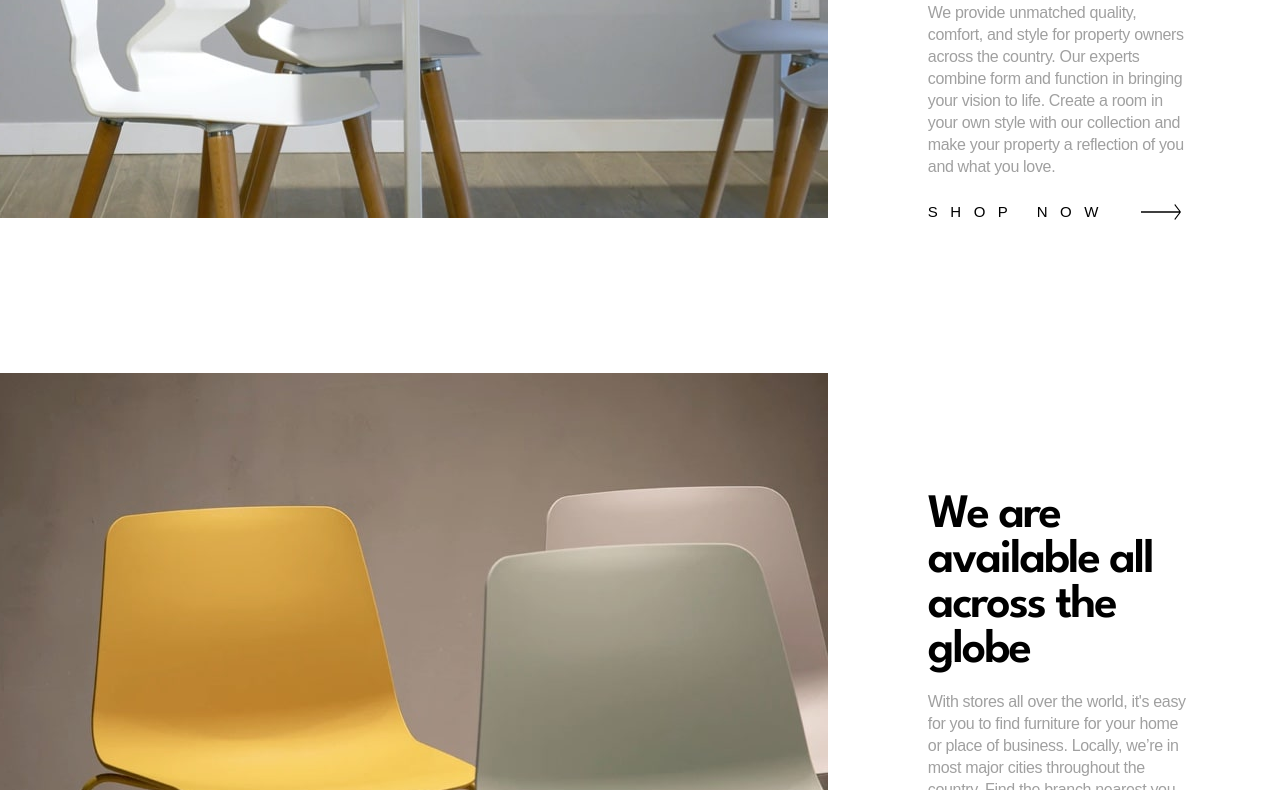
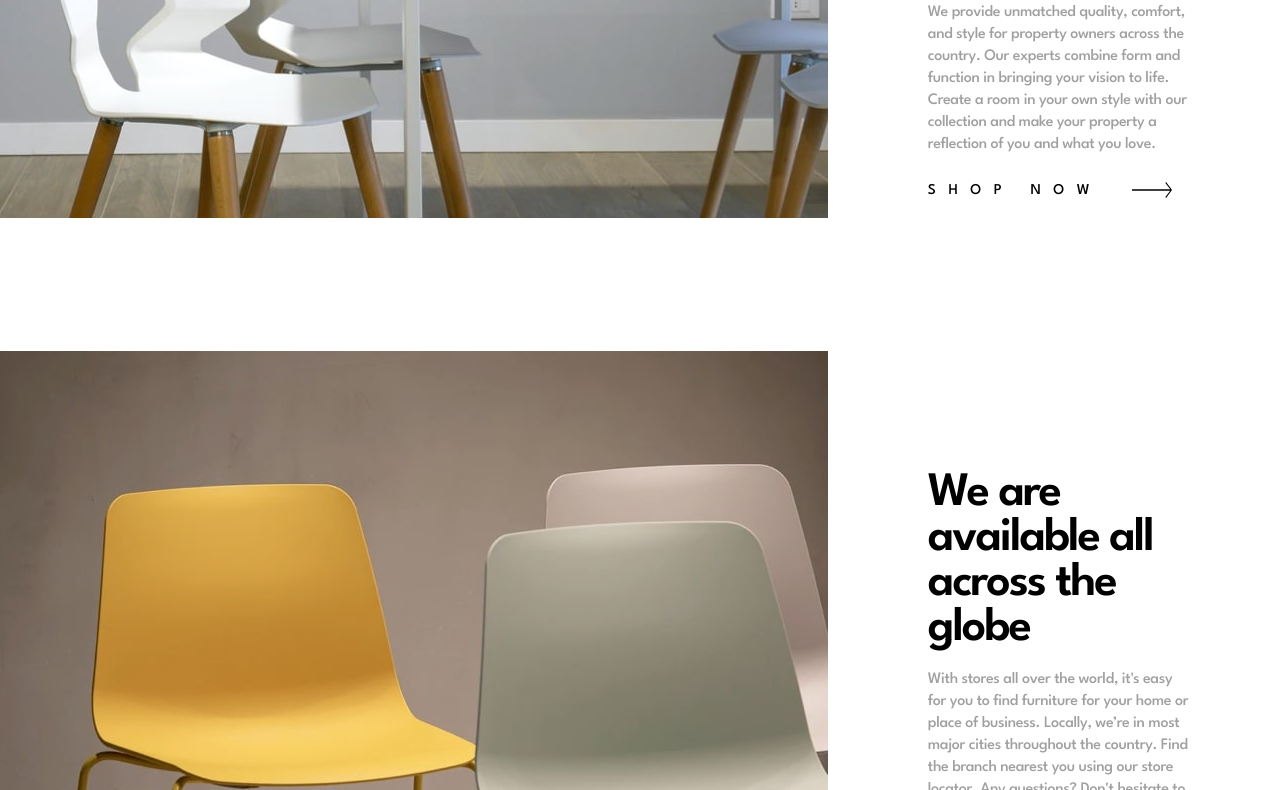
Before and after one commit to olaide-hok/room-homepage, a website: page index.html in a window 1280 px wide. Shown: the part 316-1106 px from the top of the page. Drawn offline with nearby package versions, Linux system fonts and the light colour scheme; files that its build step writes are made by us from their sources.

Commit message:
setup sass variables

```diff
--- a/styles/_variables.scss
+++ b/styles/_variables.scss
@@ -1,10 +1,6 @@
 // Typography
-$font-family: "Josefin Sans", sans-serif;
+$font-family: "League Spartan";
 
 // colors
 $black: #000000;
 $white: #ffffff;
-
-@mixin hoverText {
-  cursor: pointer;
-}
```
